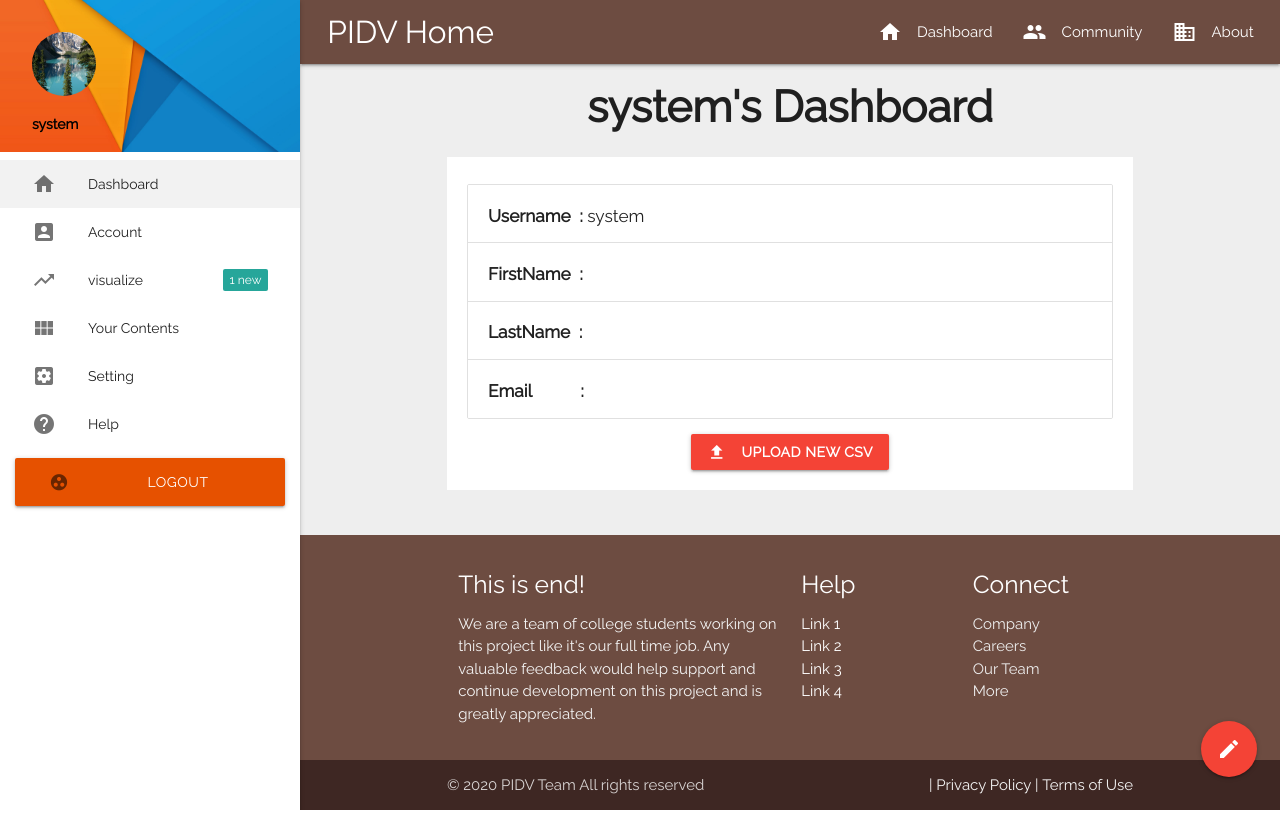
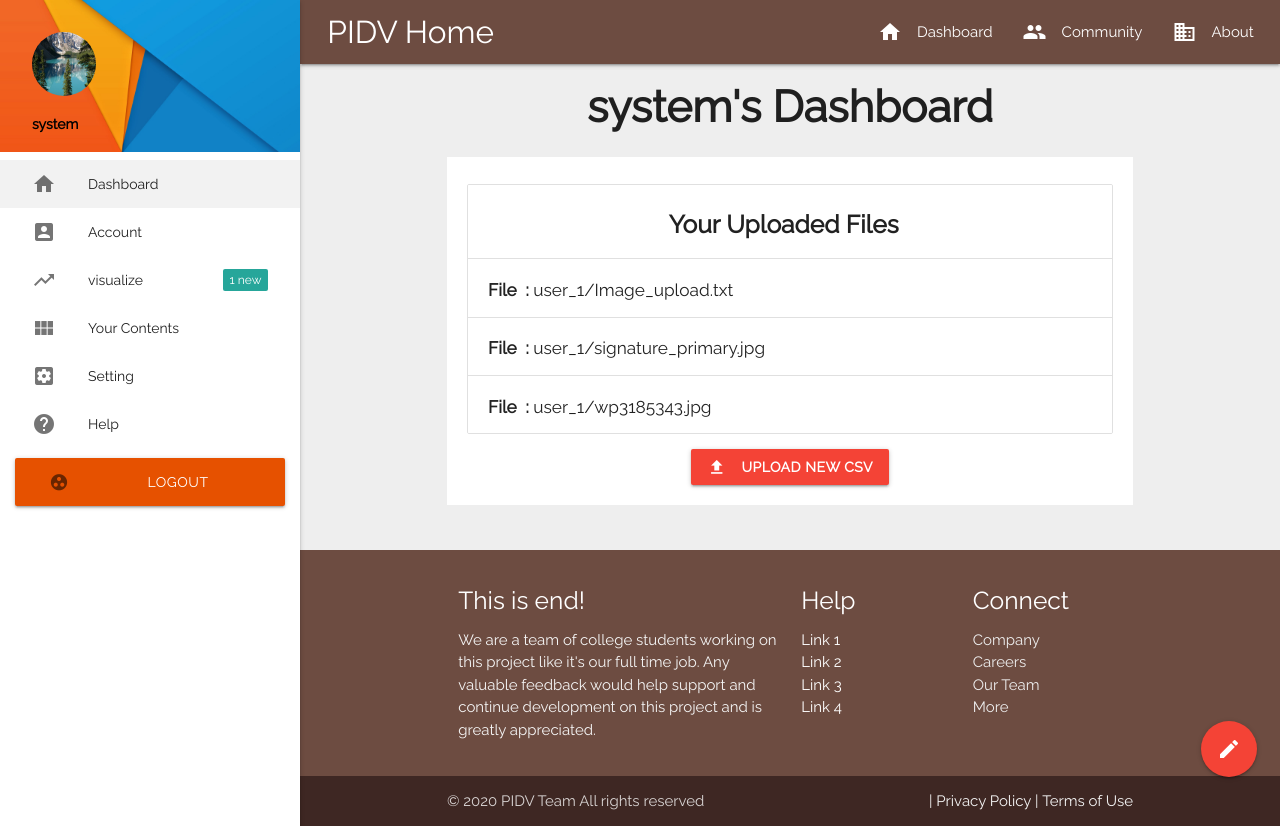
Before and after one commit to nsky80/pidv, a Django app: page /dashboard in a window 1280 px wide. Run offline with Django 3.2, Linux system fonts and the light colour scheme; a user stored in the database is signed in; data comes from the database, SQL or seed files in the repository; both versions use the stored data as it was after the commit; some libraries are stand-ins or nearby versions.

Commit message:
file upload fixes

```diff
--- a/pidv/user_mgmt/models.py
+++ b/pidv/user_mgmt/models.py
@@ -28,3 +28,8 @@ class Upload_csv(models.Model):
 					)
 
 	uploaded_file = models.FileField(upload_to=user_directory_path)
+	class Meta:
+		verbose_name_plural = "Upload_CSV"
+
+	def __str__(self):
+		return self.uploaded_file.name
--- a/pidv/user_mgmt/templates/user_mgmt/dashboard.html
+++ b/pidv/user_mgmt/templates/user_mgmt/dashboard.html
@@ -9,10 +9,10 @@
     <!-- <ul class="collection with-header"> -->
     <ul class="collection">
         <!-- <li class="collection-header"><h4>First Names</h4></li> -->
-        <li class="collection-item"><h6><b>Username&nbsp;&nbsp;: </b>{{user.username}}</h6></li>
-        <li class="collection-item"><h6><b>FirstName&nbsp;&nbsp;: </b>{{user.first_name}}</h6></li>
-        <li class="collection-item"><h6><b>LastName&nbsp;&nbsp;: </b>{{user.last_name}}</h6></li>
-        <li class="collection-item"><h6><b>Email&nbsp;&nbsp;&nbsp;&nbsp;&nbsp;&nbsp;&nbsp;&nbsp;&nbsp;&nbsp;&nbsp;: </b>{{user.email}}</h6></li>
+        <li class="collection-item"><h5><center><b>Your Uploaded Files&nbsp;&nbsp; </b></center></h5></li>
+        {% for f in files %}
+            <li class="collection-item"><h6><b>File&nbsp;&nbsp;: </b>{{f}}</h6></li>
+        {% endfor %}
     </ul>
     <div class="center-align">
             <a href="/upload" class="waves-effect red waves-yellow btn pulse" d><i class="material-icons left">file_upload</i><b>Upload new CSV</b></a>
--- a/pidv/user_mgmt/views.py
+++ b/pidv/user_mgmt/views.py
@@ -88,14 +88,6 @@ def account(request):
 		return redirect("user_mgmt:login")
 
 
-# This is used for authenticated users
-def dashboard(request):
-    if request.user.is_authenticated:
-        return render(request=request, template_name="user_mgmt/dashboard.html")
-    else:
-        return redirect("/")
-
-
 # for editing existing user profile
 def edit_profile(request):
 	if request.user.is_authenticated:
@@ -171,20 +163,28 @@ def contribute(request):
 
 
 def upload_csv_file(request):
-    form = Upload_csvForm(request.POST or None, request.FILES or None)
-    if request.method =='POST':
+	form = Upload_csvForm(request.POST or None, request.FILES or None)
+	if request.method =='POST':
 
-        if form.is_valid():
+		if form.is_valid():
 
-            obj = form.save(commit = False)
-            obj.user = request.user
-            obj.save()
-            form = Upload_csvForm()
-            messages.success(request, "File Successfully uploaded!")
+			obj = form.save(commit = False)
+			obj.user = request.user
+			obj.save()
+			form = Upload_csvForm()
+			messages.success(request, "File Successfully uploaded!")
+			return redirect("/dashboard")
+
+	return render(request, 'user_mgmt/upload_csv.html', {'form':form})
 
 
-    return render(request, 'user_mgmt/upload_csv.html', {'form':form})
-
+# This is used for authenticated users
+def dashboard(request):
+	if request.user.is_authenticated:
+		files = Upload_csv.objects.all()
+		return render(request=request, template_name="user_mgmt/dashboard.html", context={"files": files})
+	else:
+		return redirect("/")
 
 
 # template for error handling
```
Also changed, not shown: pidv/db.sqlite3, pidv/user_1/signature_primary.jpg (added), pidv/user_1/wp3185343.jpg (added).
